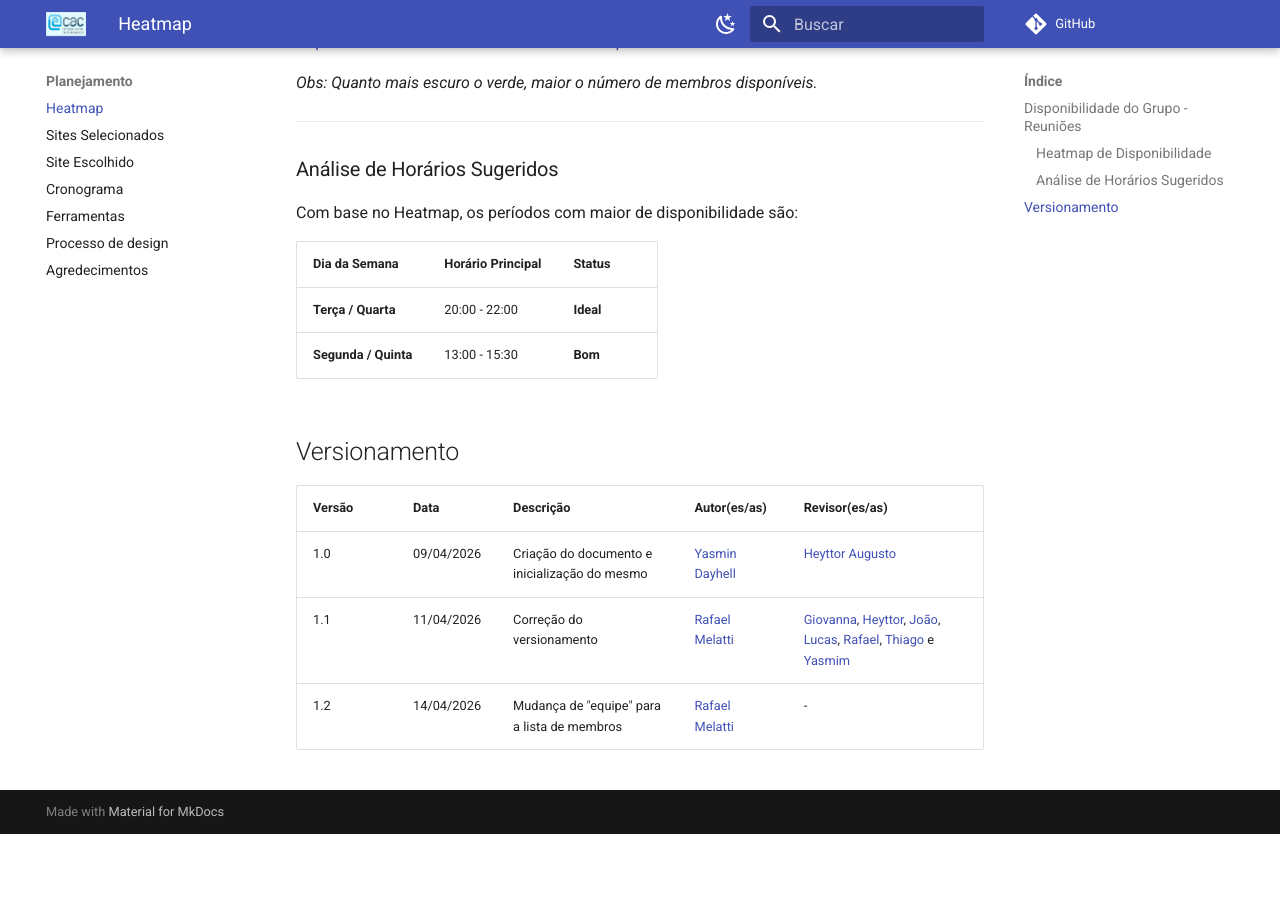
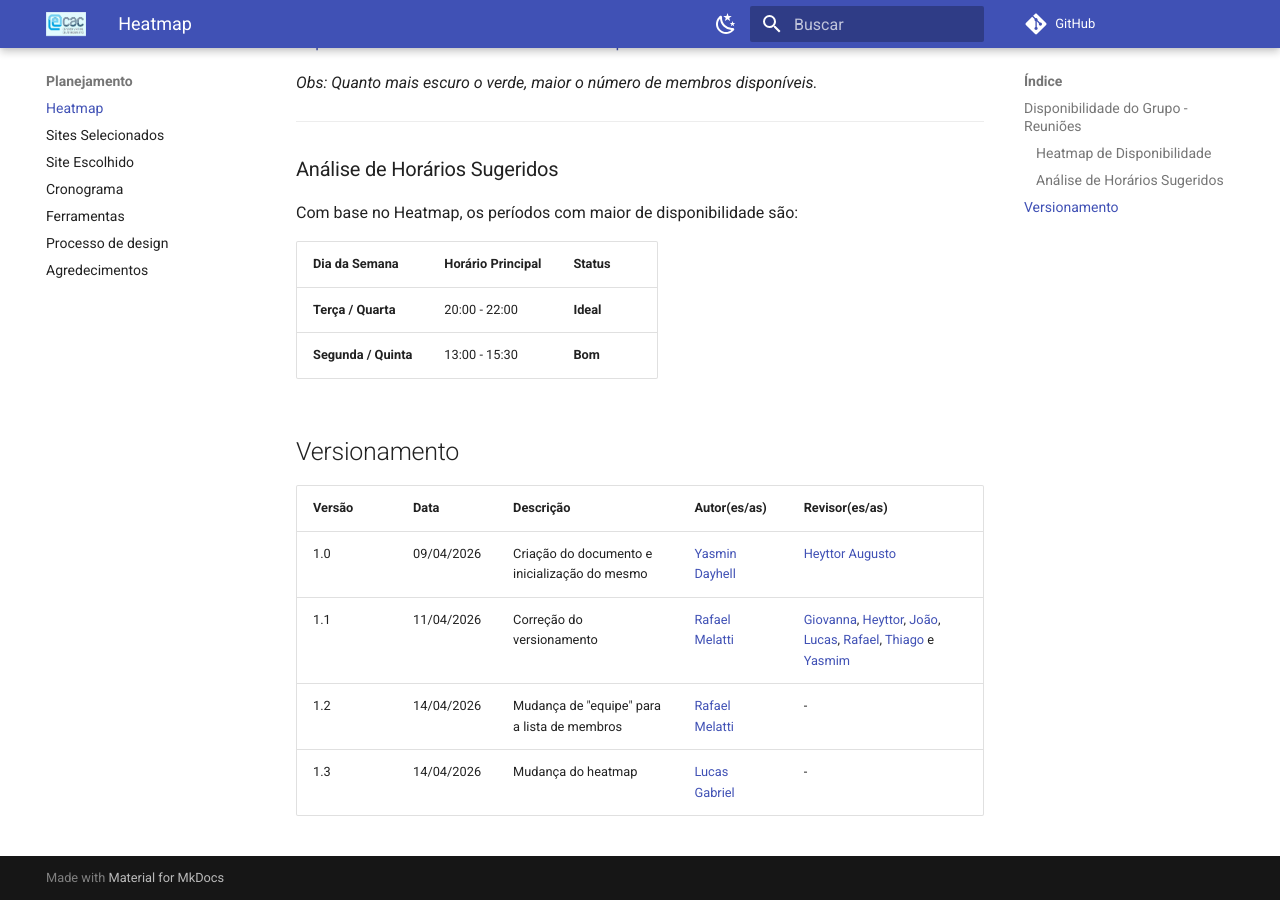
Before and after one commit to Interacao-Humano-Computador/2026.1-Grupo01, an MkDocs documentation site: the page built from docs/Planejamento/heatmap.md, in a window 1280 px wide and 900 px high, scrolled down 1070 px. Built offline with MkDocs 1.6.1 and Material for MkDocs 9.7.7, drawn with Linux system fonts in a browser that asks for light colours; comment, search, counter and statistics services are not loaded; before the commit the page ends 1904 px from its top, so only the background shows below that.

Commit message:
fix: arrumado o heatmap e atualização no versionamento

```diff
--- a/docs/Planejamento/heatmap.md
+++ b/docs/Planejamento/heatmap.md
@@ -27,3 +27,4 @@ Com base no Heatmap, os períodos com maior de disponibilidade são:
 | 1.0 | 09/04/2026 | Criação do documento e inicialização do mesmo | [Yasmin Dayhell](https://github.com/YasminDayrell) | [Heyttor Augusto](https://github.com/H3ytt0r62) |
 | 1.1 | 11/04/2026 | Correção do versionamento | [Rafael Melatti](https://github.com/Romm-0) | [Giovanna](https://github.com/giovannabrito19), [Heyttor](https://github.com/H3ytt0r62), [João](https://github.com/Blazemorales), [Lucas](https://github.com/lucaszg-g), [Rafael](https://github.com/Romm-0), [Thiago](https://github.com/thgomxs) e [Yasmim](https://github.com/YasminDayrell) |
 | 1.2 | 14/04/2026 | Mudança de "equipe" para a lista de membros | [Rafael Melatti](https://github.com/Romm-0) | - |
+| 1.3 | 14/04/2026 | Mudança do heatmap | [Lucas Gabriel](https://github.com/lucaszg-g) | - |
```
Also changed, not shown: docs/images/planejamento/When2meet.png.
